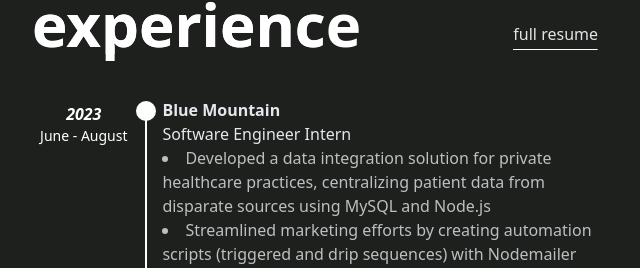
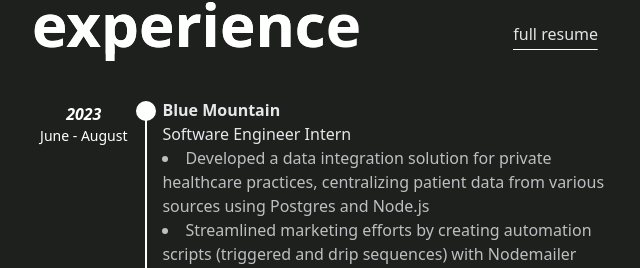
Before and after one commit to ddavidjeong/web_v2, a React (Vite) app: page / in a window 1280 px wide. Shown: the part 1442-1710 px from the top of the page, without its empty margins (304-944 px from the left). Built offline with nearby package versions, Linux system fonts and the light colour scheme.

Commit message:
desc edit

```diff
--- a/src/components/Resume/ResumeInputs.tsx
+++ b/src/components/Resume/ResumeInputs.tsx
@@ -10,7 +10,7 @@ function Res() {
           date_month_end="August"
           date_year="2023"
           descriptions={[
-            "Developed a data integration solution for private healthcare practices, centralizing patient data from disparate sources using MySQL and Node.js",
+            "Developed a data integration solution for private healthcare practices, centralizing patient data from various sources using Postgres and Node.js",
             "Streamlined marketing efforts by creating automation scripts (triggered and drip sequences) with Nodemailer",
             "Designed and implemented a geovisualization tool to map patients using Leaflet.js and D3.js to enhance targeted advertising campaigns",
           ]}
```
